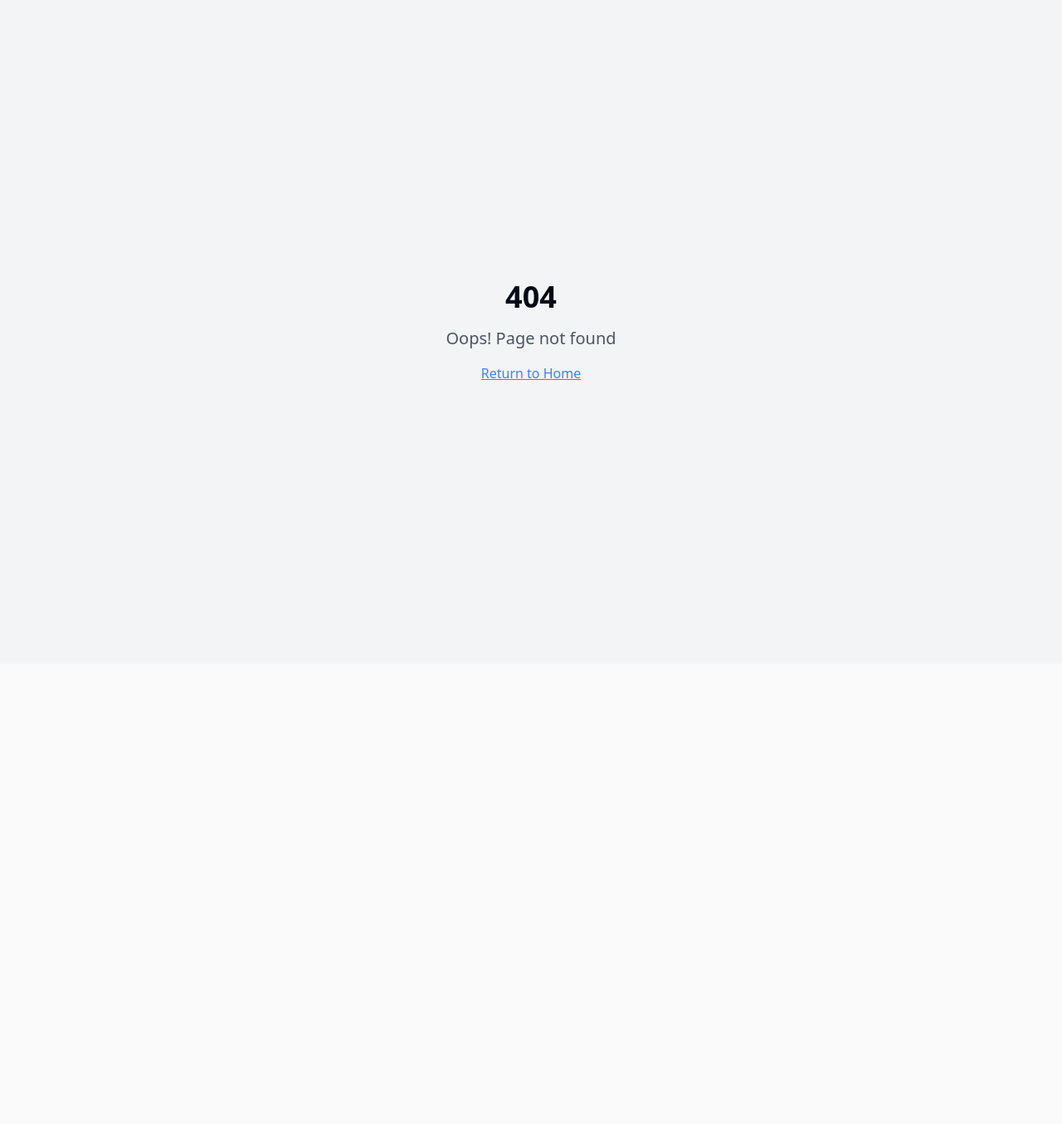
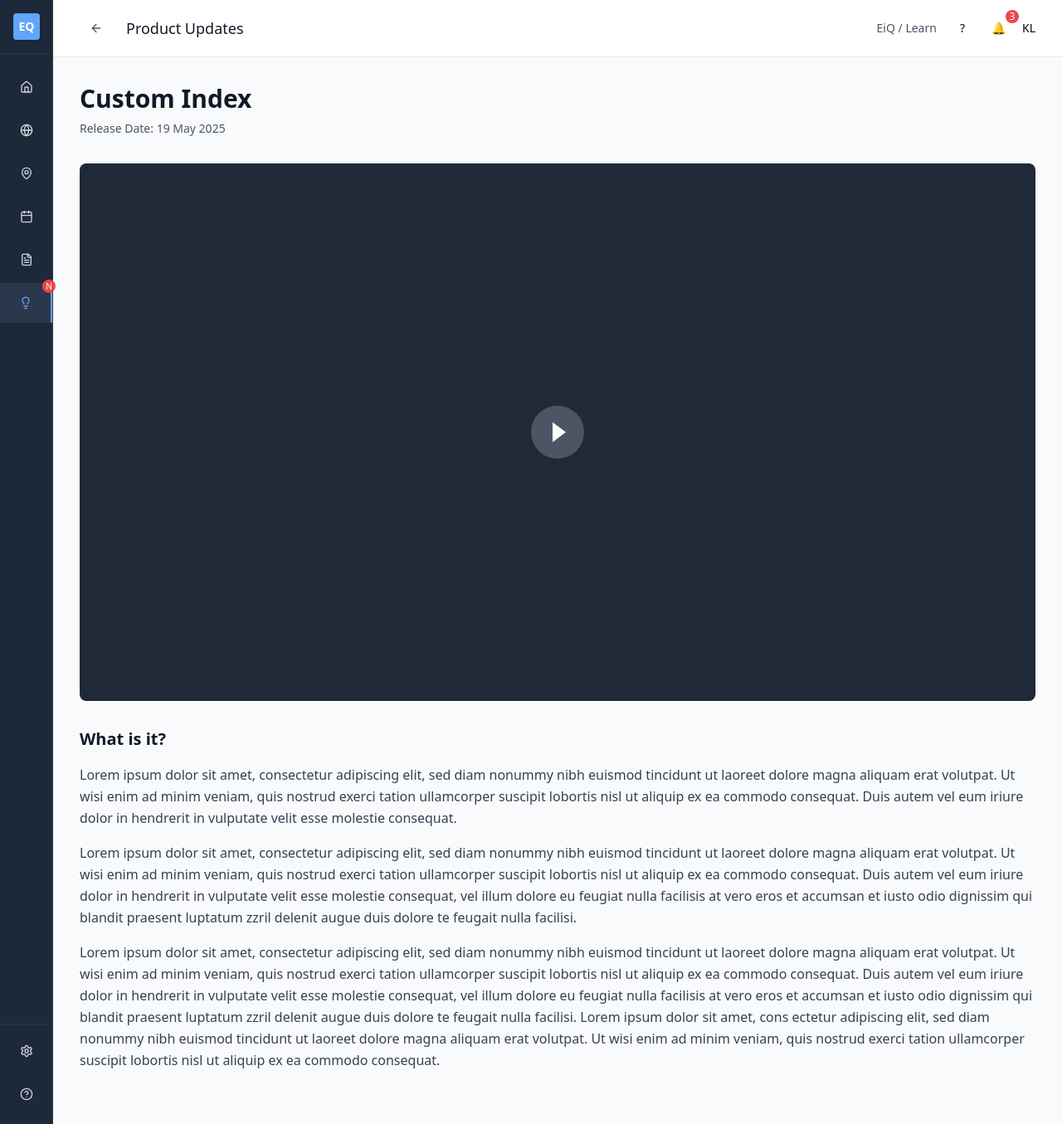
Before and after one commit to Mashiat31/innopage, a React (Vite) app: page /article/1 in a window 1280 px wide. Before the commit this address had no page. Shown: the whole page at 83% size. Before the commit the page ends 800 px from the top, so only its background shows below. Built offline with nearby package versions, Linux system fonts and the light colour scheme.

Commit message:
Update Innovation page layout
Allow clicking on articles to display them in the exact layout as shown in the provided image.

```diff
--- a/src/App.tsx
+++ b/src/App.tsx
@@ -4,6 +4,7 @@ import { TooltipProvider } from "@/components/ui/tooltip";
 import { QueryClient, QueryClientProvider } from "@tanstack/react-query";
 import { BrowserRouter, Routes, Route } from "react-router-dom";
 import Innovation from "./pages/Innovation";
+import ArticleDetail from "./pages/ArticleDetail";
 import NotFound from "./pages/NotFound";
 
 const queryClient = new QueryClient();
@@ -16,6 +17,7 @@ const App = () => (
       <BrowserRouter>
         <Routes>
           <Route path="/" element={<Innovation />} />
+          <Route path="/article/:id" element={<ArticleDetail />} />
           {/* ADD ALL CUSTOM ROUTES ABOVE THE CATCH-ALL "*" ROUTE */}
           <Route path="*" element={<NotFound />} />
         </Routes>
--- a/src/components/FeatureCard.tsx
+++ b/src/components/FeatureCard.tsx
@@ -2,6 +2,7 @@ import { Badge } from "@/components/ui/badge";
 import { Button } from "@/components/ui/button";
 import { Card, CardContent, CardDescription, CardHeader, CardTitle } from "@/components/ui/card";
 import { Play, ExternalLink, Calendar } from "lucide-react";
+import { useNavigate } from "react-router-dom";
 import riskAnalyticsImg from "@/assets/risk-analytics-feature.jpg";
 import globalMarketImg from "@/assets/global-market-feature.jpg";
 
@@ -25,14 +26,28 @@ interface FeatureCardProps {
 }
 
 const FeatureCard = ({ feature, type }: FeatureCardProps) => {
+  const navigate = useNavigate();
+
   // Map media URLs to imported images
   const getImageSrc = (mediaUrl: string) => {
     if (mediaUrl.includes("risk-analytics-feature.jpg")) return riskAnalyticsImg;
     if (mediaUrl.includes("global-market-feature.jpg")) return globalMarketImg;
     return null;
   };
+
+  const handleCardClick = () => {
+    if (type === "released") {
+      navigate(`/article/${feature.id}`);
+    }
+  };
+
   return (
-    <Card className="bg-feature-card hover:bg-feature-card-hover transition-colors duration-200 border border-innovation-section-border">
+    <Card
+      className={`bg-feature-card hover:bg-feature-card-hover transition-colors duration-200 border border-innovation-section-border ${
+        type === "released" ? "cursor-pointer hover:shadow-md" : ""
+      }`}
+      onClick={handleCardClick}
+    >
       <CardHeader className="pb-4">
         <div className="flex items-start justify-between gap-4">
           <div className="flex-1">
--- /dev/null
+++ b/src/pages/ArticleDetail.tsx
@@ -0,0 +1,125 @@
+import { useParams, useNavigate } from "react-router-dom";
+import { ArrowLeft } from "lucide-react";
+import { Button } from "@/components/ui/button";
+import Sidebar from "@/components/Sidebar";
+import featuresData from "@/data/features.json";
+import riskAnalyticsImage from "@/assets/risk-analytics-feature.jpg";
+import globalMarketImage from "@/assets/global-market-feature.jpg";
+
+const ArticleDetail = () => {
+  const { id } = useParams();
+  const navigate = useNavigate();
+
+  const feature = featuresData.whatsNew.find(f => f.id === id);
+
+  if (!feature) {
+    return <div>Article not found</div>;
+  }
+
+  const getImageSrc = (mediaUrl: string) => {
+    if (mediaUrl === "src/assets/risk-analytics-feature.jpg") {
+      return riskAnalyticsImage;
+    }
+    if (mediaUrl === "src/assets/global-market-feature.jpg") {
+      return globalMarketImage;
+    }
+    return mediaUrl;
+  };
+
+  return (
+    <div className="min-h-screen bg-background flex">
+      <Sidebar />
+
+      <div className="flex-1 flex flex-col">
+        {/* Header */}
+        <header className="bg-white border-b border-gray-200 px-8 py-4">
+          <div className="flex items-center justify-between">
+            <div className="flex items-center gap-4">
+              <Button
+                variant="ghost"
+                size="sm"
+                onClick={() => navigate('/')}
+                className="flex items-center gap-2 text-gray-600 hover:text-gray-900"
+              >
+                <ArrowLeft className="h-4 w-4" />
+              </Button>
+              <h1 className="text-lg font-medium text-gray-900">Product Updates</h1>
+            </div>
+            <div className="flex items-center gap-4">
+              <span className="text-sm text-gray-600">EiQ / Learn</span>
+              <div className="flex items-center gap-2">
+                <Button variant="ghost" size="sm">
+                  <span>?</span>
+                </Button>
+                <Button variant="ghost" size="sm" className="relative">
+                  <span>🔔</span>
+                  <span className="absolute -top-1 -right-1 bg-red-500 text-white text-xs rounded-full w-4 h-4 flex items-center justify-center">3</span>
+                </Button>
+                <span className="text-sm font-medium">KL</span>
+              </div>
+            </div>
+          </div>
+        </header>
+
+        {/* Main Content */}
+        <main className="flex-1 px-8 py-8 overflow-y-auto bg-gray-50">
+          <div className="max-w-6xl mx-auto">
+
+            {/* Article Header */}
+            <div className="mb-8">
+              <h1 className="text-3xl font-bold text-gray-900 mb-2">{feature.title}</h1>
+              <p className="text-sm text-gray-600">Release Date: {feature.releaseDate}</p>
+            </div>
+
+            {/* Feature Images/Media */}
+            <div className="mb-8">
+              {feature.mediaType === "video" ? (
+                <div className="aspect-video bg-gray-800 rounded-lg flex items-center justify-center mb-4">
+                  <div className="w-16 h-16 bg-gray-600 rounded-full flex items-center justify-center">
+                    <div className="w-0 h-0 border-l-[16px] border-l-white border-t-[12px] border-t-transparent border-b-[12px] border-b-transparent ml-1"></div>
+                  </div>
+                </div>
+              ) : (
+                <div className="grid grid-cols-1 md:grid-cols-2 gap-4 mb-6">
+                  <div className="aspect-video bg-gray-100 rounded-lg overflow-hidden">
+                    <img
+                      src={getImageSrc(feature.mediaUrl)}
+                      alt={`${feature.title} preview 1`}
+                      className="w-full h-full object-cover"
+                    />
+                  </div>
+                  <div className="aspect-video bg-gray-100 rounded-lg overflow-hidden">
+                    <img
+                      src={getImageSrc(feature.mediaUrl)}
+                      alt={`${feature.title} preview 2`}
+                      className="w-full h-full object-cover"
+                    />
+                  </div>
+                </div>
+              )}
+            </div>
+
+            {/* What is it? Section */}
+            <div className="mb-8">
+              <h2 className="text-xl font-semibold text-gray-900 mb-4">What is it?</h2>
+              <div className="prose prose-gray max-w-none">
+                <p className="text-gray-700 leading-relaxed mb-4">
+                  {feature.description}
+                </p>
+                <p className="text-gray-700 leading-relaxed mb-4">
+                  Lorem ipsum dolor sit amet, consectetur adipiscing elit, sed diam nonummy nibh euismod tincidunt ut laoreet dolore magna aliquam erat volutpat. Ut wisi enim ad minim veniam, quis nostrud exerci tation ullamcorper suscipit lobortis nisl ut aliquip ex ea commodo consequat. Duis autem vel eum iriure dolor in hendrerit in vulputate velit esse molestie consequat, vel illum dolore eu feugiat nulla facilisis at vero eros et accumsan et iusto odio dignissim qui blandit praesent luptatum zzril delenit augue duis dolore te feugait nulla facilisi.
+                </p>
+                <p className="text-gray-700 leading-relaxed">
+                  Lorem ipsum dolor sit amet, consectetur adipiscing elit, sed diam nonummy nibh euismod tincidunt ut laoreet dolore magna aliquam erat volutpat. Ut wisi enim ad minim veniam, quis nostrud exerci tation ullamcorper suscipit lobortis nisl ut aliquip ex ea commodo consequat. Duis autem vel eum iriure dolor in hendrerit in vulputate velit esse molestie consequat, vel illum dolore eu feugiat nulla facilisis at vero eros et accumsan et iusto odio dignissim qui blandit praesent luptatum zzril delenit augue duis dolore te feugait nulla facilisi. Lorem ipsum dolor sit amet, cons ectetur adipiscing elit, sed diam nonummy nibh euismod tincidunt ut laoreet dolore magna aliquam erat volutpat. Ut wisi enim ad minim veniam, quis nostrud exerci tation ullamcorper suscipit lobortis nisl ut aliquip ex ea commodo consequat.
+                </p>
+              </div>
+            </div>
+
+          </div>
+        </main>
+      </div>
+    </div>
+  );
+};
+
+export default ArticleDetail;
```
